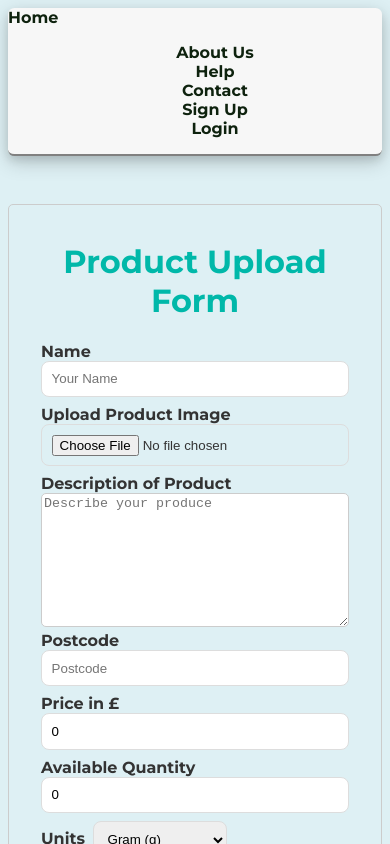
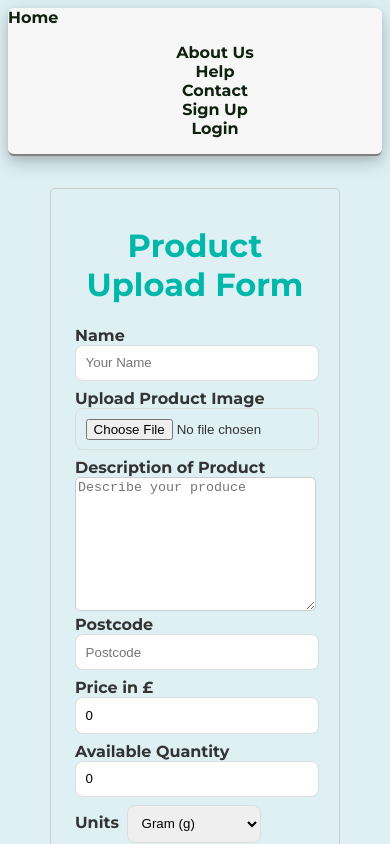
Before and after one commit to chingu-voyages/v46-tier3-team-33, a React (Vite) app in the folder frontend/: page /Upload in a window 390 px wide. Shown: the top 844 px of the page. Built offline with nearby package versions, Linux system fonts and the light colour scheme; no server answers; a web font is replaced by a local one.

Commit message:
For small screens (up to 768 pixels), the max-width is set to 15rem, the margin is set to 2rem, and the padding is adjusted accordingly.

```diff
--- a/frontend/src/components/Pages/productUploadForm/productUploadForm.css
+++ b/frontend/src/components/Pages/productUploadForm/productUploadForm.css
@@ -47,3 +47,11 @@
     padding: 1rem 2rem 2rem 2rem;
   }
 }
+
+@media screen and (max-width: 768px) {
+  .form-container {
+    max-width: 15rem;
+    margin: 2rem auto;
+    padding: 1rem 1.5rem 1.5rem 1.5rem;
+  }
+}
```
